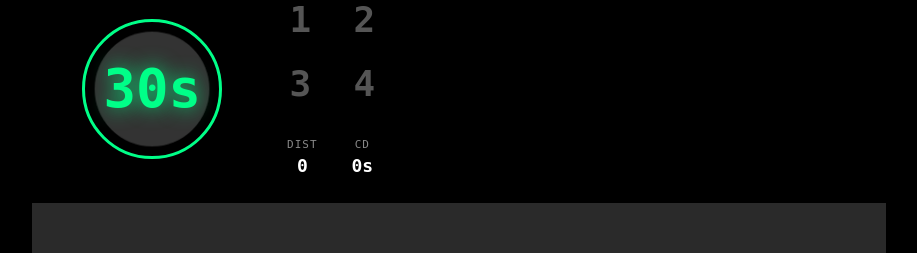
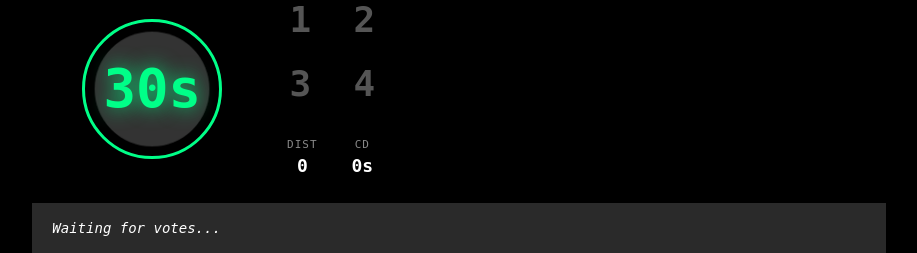
Before and after one commit to ddisisto/selection-protocol, a Flask app: page /overlay in a window 1280 px wide. Shown: the part 547-800 px from the top of the page, without its empty margins (181-1098 px from the left). Run offline with Flask 3, Linux system fonts and the light colour scheme; parts of the project's set-up code (start-up, migrations or seed data) failed here and were passed over; some libraries are stand-ins or nearby versions.

Commit message:
Add footer ticker structure
Create footer status ticker for announcements and metadata display.
Will show round start/end messages and vote summary.

- Add footer-message span (main status text, italic, truncates)
- Add footer-metadata span (vote counts/timer, monospace, right-aligned)
- Style with flex layout (message left, metadata right)
- Message uses text-overflow ellipsis for long announcements
- Metadata uses monospace font for alignment
- Manual updates work

Test: Footer renders, manual text updates display correctly

🤖 Generated with [Claude Code](https://claude.com/claude-code)

Co-Authored-By: Claude <noreply@anthropic.com>

```diff
--- a/src/static/overlay.css
+++ b/src/static/overlay.css
@@ -96,9 +96,27 @@
     padding: var(--space-3) var(--space-5);
     display: flex;
     align-items: center;
-    justify-content: center;
+    justify-content: space-between;
+    gap: var(--space-4);
     flex-shrink: 0;
     border-top: 1px solid var(--color-border);
+}
+
+.footer-message {
+    flex: 1;
+    font-size: var(--font-size-base);
+    color: var(--color-text-primary);
+    font-style: italic;
+    overflow: hidden;
+    white-space: nowrap;
+    text-overflow: ellipsis;
+}
+
+.footer-metadata {
+    flex-shrink: 0;
+    font-size: var(--font-size-sm);
+    color: var(--color-text-tertiary);
+    font-family: 'Courier New', 'Consolas', monospace;
 }
 
 /* ============================================================
--- a/src/templates/overlay.html
+++ b/src/templates/overlay.html
@@ -65,7 +65,8 @@
 
             <!-- Footer Ticker (status/announcements) -->
             <div class="content-footer-ticker">
-                <!-- Footer content will be added in subsequent commit -->
+                <span id="footer-message" class="footer-message">Waiting for votes...</span>
+                <span id="footer-metadata" class="footer-metadata"></span>
             </div>
         </div>
     </div>
```
